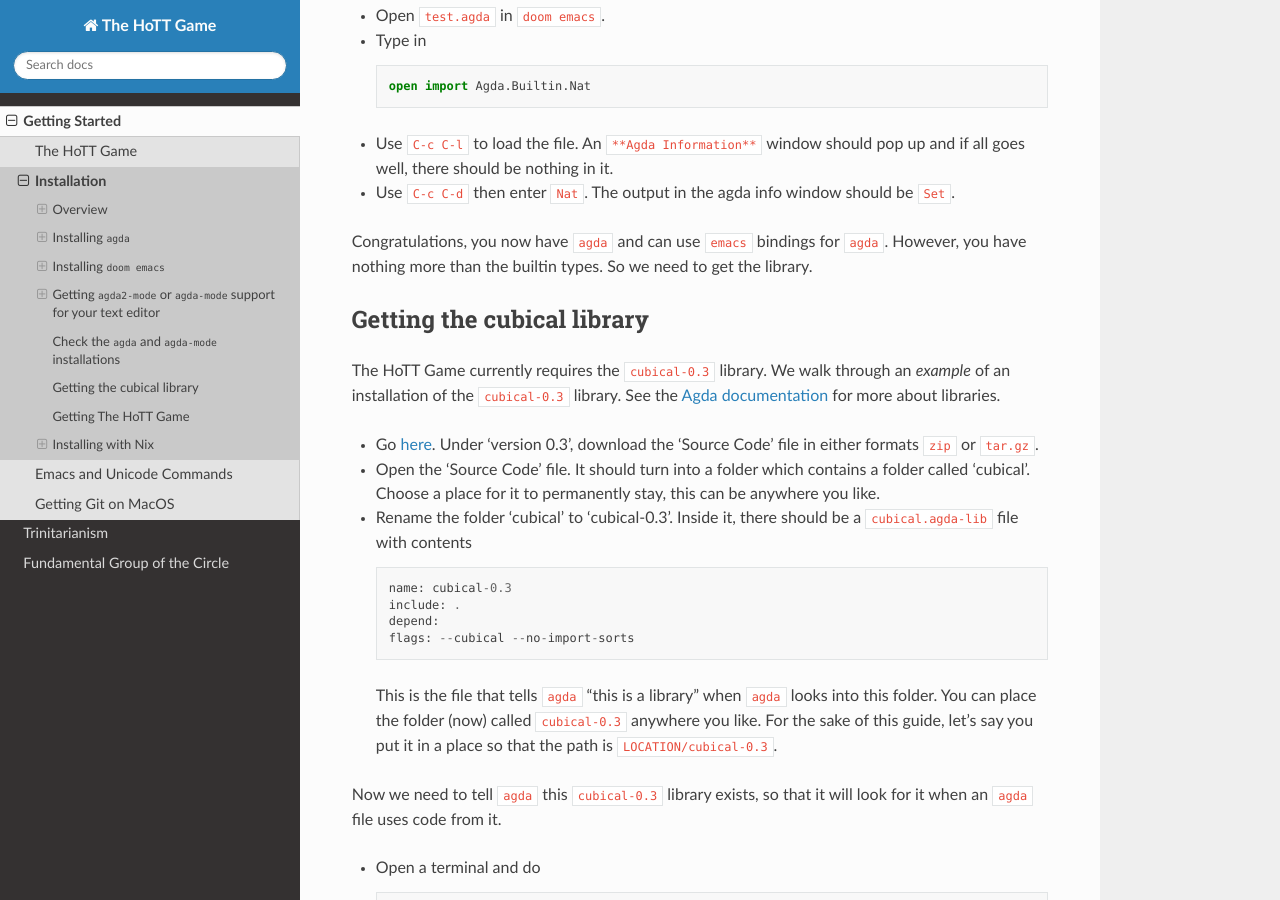
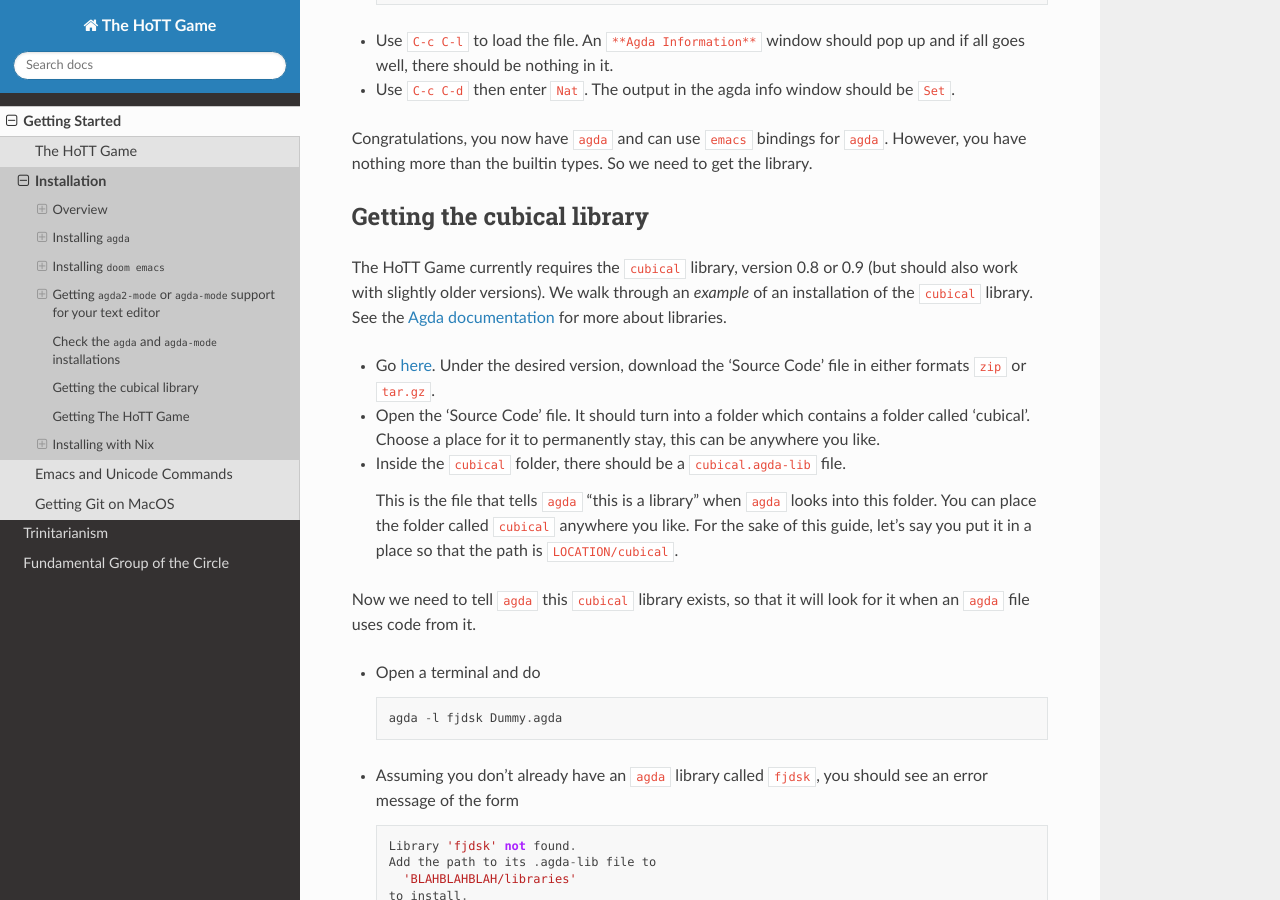
Before and after one commit to thehottgame/theHoTTGameGuide, a Sphinx documentation site: the page built from docs/source/getting-started/installation.rst, in a window 1280 px wide and 900 px high, scrolled down 6202 px. Built offline with Sphinx 7.4.7 and the Read the Docs theme 3.1.0, drawn with Linux system fonts in a browser that asks for light colours; some of the changed text lies outside the part shown.

Commit message:
Update versions
Make the installation instructions more version-agnostic and update the
supported versions.

```diff
--- a/docs/source/0-trinitarianism/quest-4.rst
+++ b/docs/source/0-trinitarianism/quest-4.rst
@@ -364,7 +364,7 @@
      *implicit argument*.
 
      We also recommend reading about the
-     `module system <https://agda.readthedocs.io/en/v2.6.0.1/language/module-system.html>`_
+     `module system <https://agda.readthedocs.io/en/stable/language/module-system.html>`_
      in ``agda``.
 
 - concatenating a path ``p`` with ``Sym p``  on the left and right gives ``rfl``.
--- a/docs/source/1-fundamental-group/quest-0-side.rst
+++ b/docs/source/1-fundamental-group/quest-0-side.rst
@@ -186,7 +186,7 @@
 - Assume a path ``h : true ≡ false``
 - Define a map from ``Bool`` to ``Type``
   (as a lemma or using
-  `where <https://agda.readthedocs.io/en/v2.5.2/language/let-and-where.html#where-blocks>`_),
+  `where <https://agda.readthedocs.io/en/stable/language/let-and-where.html#where-blocks>`_),
   that takes ``true`` to ``⊤`` and ``false`` to ``⊥``.
   This is a *subsingleton bundle* over ``Bool``,
   since each *fiber* is ``⊤`` and ``⊥``,
--- a/docs/source/getting-started/installation.rst
+++ b/docs/source/getting-started/installation.rst
@@ -35,11 +35,6 @@
 Text editors
 ------------
 
-.. admonition:: Important
-
-   *No matter the text editor you choose*, you will need ``emacs`` installed somewhere on your computer,
-   as ``agda-mode`` relies on ``emacs`` in the background.
-
 Whilst we will assume you use ``doom emacs`` in our guides (since it is the hardest to get used to),
 there are other options :
 
@@ -66,10 +61,11 @@
 ===================
 
 Here we give instructions for installing ``agda`` on each operating system.
+See :ref:`theHoTTGame` for supported versions.
 If you have specific advice / issues specific to your operating system then please let us know in
 `issues <https://github.com/thehottgame/TheHoTTGame/issues>`_.
 Another source for information is
-`official installation guide <https://agda.readthedocs.io/en/v2.5.4.2/getting-started/installation.html#prebuilt-packages-and-system-specific-instructions>`_,
+`official installation guide <https://agda.readthedocs.io/en/stable/getting-started/installation.html#prebuilt-packages-and-system-specific-instructions>`_,
 but our advice might be more relevant to you.
 
 Debian and Ubuntu
@@ -201,11 +197,11 @@
 
 - Get stack using the installer `here <https://docs.haskellstack.org/en/stable/install_and_upgrade/#windows>`_.
 - Run ``stack upgrade`` in the terminal
-- Doing ``cabal get Agda`` in the terminal will create a folder called ``Agda-2.6.2`` *where you are at in the terminal*.
+- Doing ``cabal get Agda`` in the terminal will create a folder called ``Agda-VERSION`` *where you are at in the terminal* (with VERSION replaced with the actual version).
   *You can choose where to put this* by navigating to some specific folder in the terminal using ``cd FILENAME``.
-- Once you have created this ``Adgda-2.6.2``, go into it by doing ``cd Agda-2.6.2``.
-- In the folder ``Agda-2.6.2``, there should be a file called ``stack-9.0.1.yaml``.
-  Now you can try doing ``stack --stack-yaml stack-9.0.1.yaml install`` in the terminal (when you're in the folder ``Agda-2.6.2``)
+- Once you have created this ``Agda-VERSION``, go into it by doing ``cd Agda-VERSION``.
+- In the folder ``Agda-VERSION``, there should be a file called ``stack-9.0.1.yaml``.
+  Now you can try doing ``stack --stack-yaml stack-9.0.1.yaml install`` in the terminal (when you're in the folder ``Agda-VERSION``)
   to run that file.
 - Once installation is finished, try typing ``agda --version`` to check the version.
 
@@ -405,39 +401,31 @@
 Getting the cubical library
 ===========================
 
-The HoTT Game currently requires the ``cubical-0.3`` library.
-We walk through an *example* of an installation of the ``cubical-0.3`` library.
+The HoTT Game currently requires the ``cubical`` library, version 0.8 or 0.9
+(but should also work with slightly older versions).
+We walk through an *example* of an installation of the ``cubical`` library.
 See the
 `Agda documentation <https://agda.readthedocs.io/en/latest/tools/package-system.html>`_
 for more about libraries.
 
 - Go `here <https://github.com/agda/cubical/releases>`_.
-  Under 'version 0.3',
+  Under the desired version,
   download the 'Source Code' file in either formats ``zip`` or ``tar.gz``.
 - Open the 'Source Code' file.
   It should turn into a folder which contains a folder called
   'cubical'.
   Choose a place for it to permanently stay,
   this can be anywhere you like.
-- Rename the folder 'cubical' to 'cubical-0.3'.
-  Inside it, there should be a ``cubical.agda-lib`` file
-  with contents
-
-  .. code::
-
-     name: cubical-0.3
-     include: .
-     depend:
-     flags: --cubical --no-import-sorts
+- Inside the ``cubical`` folder, there should be a ``cubical.agda-lib`` file.
 
   This is the file that tells ``agda`` "this is a library" when
   ``agda`` looks into this folder.
-  You can place the folder (now) called ``cubical-0.3`` anywhere you like.
+  You can place the folder called ``cubical`` anywhere you like.
   For the sake of this guide,
   let's say you put it in a place so that
-  the path is ``LOCATION/cubical-0.3``.
+  the path is ``LOCATION/cubical``.
 
-Now we need to tell ``agda`` this ``cubical-0.3`` library exists,
+Now we need to tell ``agda`` this ``cubical`` library exists,
 so that it will look for it when an ``agda`` file uses code from it.
 
 - Open a terminal and do
@@ -516,7 +504,7 @@
 
   .. code::
 
-     LOCATION/cubical-0.3/cubical.agda-lib
+     LOCATION/cubical/cubical.agda-lib
 
   Save the file and close it.
 - Restart the terminal.
@@ -530,11 +518,11 @@
         'BLAHBLAHBLAH/libraries'
      to install.
      Installed libraries:
-        cubical-0.3
-           (LOCATION/cubical-0.3/cubical.agda-lib)
+        cubical-VERSION
+           (LOCATION/cubical/cubical.agda-lib)
 
   Congratulations, ``agda`` is now aware of
-  the existence of the ``cubical-0.3`` library.
+  the existence of the ``cubical`` library.
 
 Getting The HoTT Game
 =====================
@@ -577,8 +565,8 @@
        'BLAHBLAHBLAH/libraries'
      to install.
      Installed libraries:
-       cubical-0.3
-         (LOCATION/cubical-0.3/cubical-0.3.agda-lib)
+       cubical-VERSION
+         (LOCATION/cubical/cubical.agda-lib)
        TheHoTTGame
          (LOCATION1/TheHoTTGame/TheHoTTGame.agda-lib)
 
--- a/docs/source/index.rst
+++ b/docs/source/index.rst
@@ -6,7 +6,7 @@
 The Homotopy Type Theory (HoTT) Game is a project written by mathematicians
 for mathematicians interested in HoTT and no experience in proof verification,
 with the aim of introducing
-`cubical agda <https://agda.readthedocs.io/en/v2.6.0/language/cubical.html>`_
+`cubical Agda <https://agda.readthedocs.io/en/stable/language/cubical.html>`_
 as a tool for trying out mathematics in HoTT.
 
 To get started with the HoTT Game, go to
```
Also changed, not shown: docs/source/getting-started/about-hott-game.rst (+7 -4 lines).
